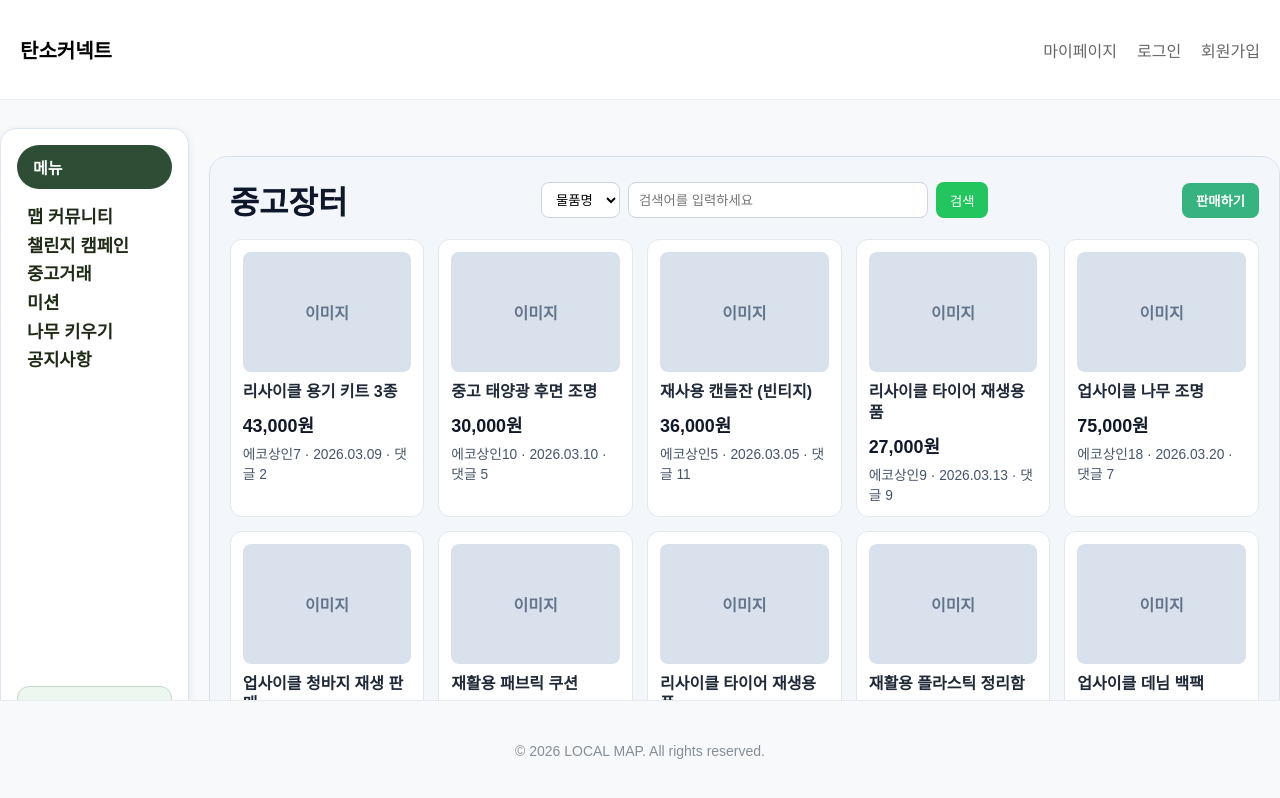
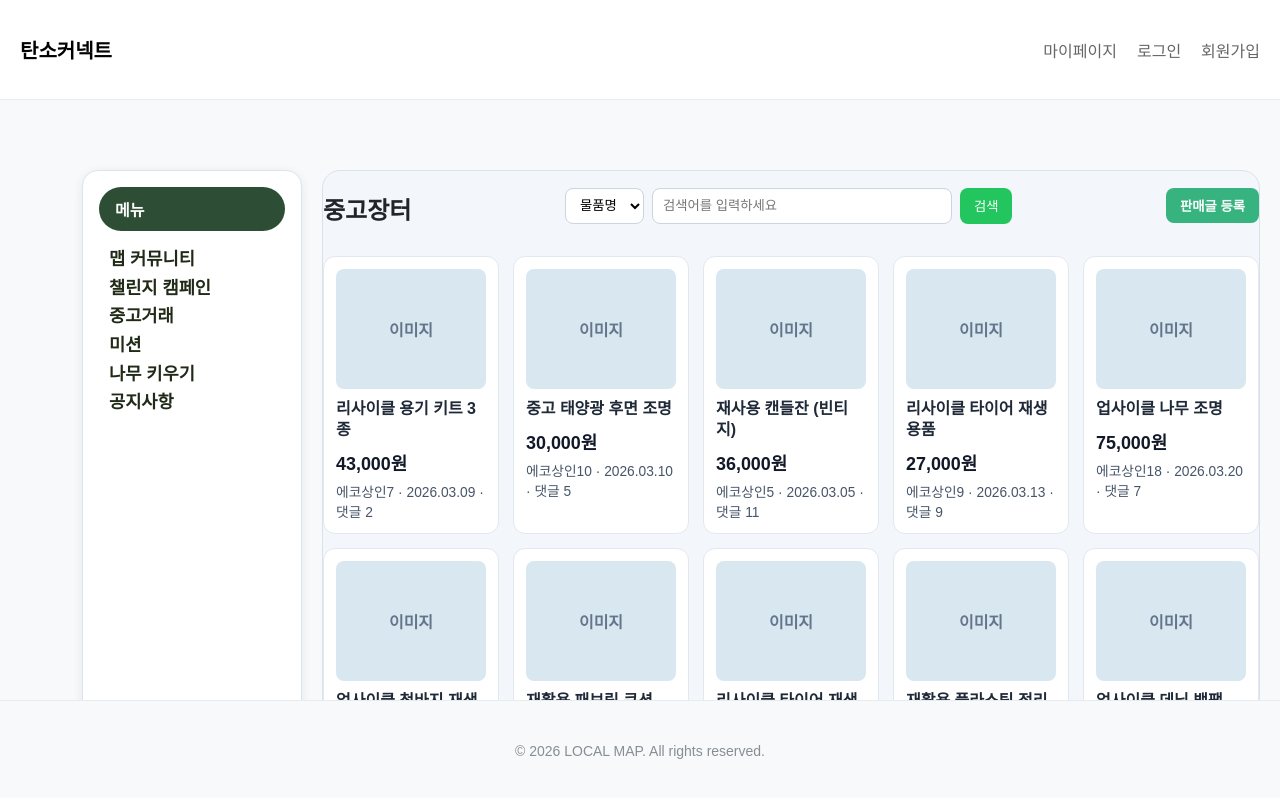
Before and after one commit to BC215/semi_test, a React (Vite) app: page /store in a window 1280 px wide. Built offline with nearby package versions, Linux system fonts and the light colour scheme.

Commit message:
중고장터  메뉴 css조절

```diff
--- a/src/App.css
+++ b/src/App.css
@@ -21,4 +21,13 @@
 .main {
   flex: 1; /* 헤더/푸터 제외 남은 공간 다 차지 */
   overflow: auto; /* 페이지 전체 컨텐츠가 길어도 스크롤 허용 */
+  padding-top: calc(var(--header-h) / 2); /* 헤더 여백을 반으로 줄임 */
 }
+
+.common_wrap {
+  width: min(1580px, 100%);
+  margin: 0 auto;
+  padding: 20px;
+  box-sizing: border-box;
+  padding-top: 0;
+}
--- a/src/Main.module.css
+++ b/src/Main.module.css
@@ -87,3 +87,17 @@
   background: linear-gradient(90deg, #2d6a4f, #52b788);
   width: 100%;
 }
+
+/* 메뉴패널 공통 스타일 (Main/Store 동일) */
+.menu_panel {
+  width: 220px;
+  min-width: 220px;
+  max-width: 220px;
+  box-sizing: border-box;
+  margin-left: 20px;
+  padding: 16px;
+  background: #ffffff;
+  border: 1px solid #dbe4ef;
+  border-radius: 16px;
+  box-shadow: 0 2px 10px rgba(0,0,0,0.08);
+}
--- a/src/components/board/Store.jsx
+++ b/src/components/board/Store.jsx
@@ -54,7 +54,7 @@ const Store = () => {
   };
 
   return (
-    <div className={styles.store_layout}>
+    <div className={`${styles.store_layout} common_wrap`}>
       {/* 좌측 메뉴 + 고객센터 (Main 페이지와 동일 위치) */}
       <aside className={styles.menu_panel}>
         <div className={styles.menu_title}>메뉴</div>
@@ -94,7 +94,7 @@ const Store = () => {
           />
           <button onClick={updateSearch}>검색</button>
         </div>
-        <button className={styles.sell_button}>판매하기</button>
+        <button className={styles.sell_button}>판매글 등록</button>
       </div>
 
       <div className={styles.grid_box}>
--- a/src/components/board/Store.module.css
+++ b/src/components/board/Store.module.css
@@ -6,19 +6,42 @@
 
 .store_layout {
   display: flex;
-  align-items: flex-start; /* 상단 맞춤: 메뉴와 스토어 헤더가 동일 높이에 시작 */
+  align-items: flex-start;
   gap: 20px;
   width: min(1580px, 100%);
-  margin: 28px auto 0;
+  margin: 0;
+  padding: 20px; /* 메인 페이지와 동일한 상단/좌측 여백 */
+  min-height: calc(100vh - var(--header-h));
+  box-sizing: border-box;
+}
+
+/* 메뉴판도 메인과 동일한 left margin */
+.menu_panel {
+  margin-left: 20px;
 }
 
 .store_wrap {
-  margin-top: 0; /* 왼쪽 메뉴 상단과 맞추기 */
+  margin: 0;
+  width: 100%;
+  min-height: 720px;
+  background: #f3f6fa;
+  border-radius: 18px;
+  box-sizing: border-box;
+  border: 1px solid #d9e2ec;
+  padding: 0;
+}
+
+.store_wrap h1 {
+  margin: 0;
+  padding: 20px 0 14px;
 }
 
 .menu_panel {
   width: 220px;
+  min-width: 220px;
+  max-width: 220px;
   height: 720px;
+  margin-left:62px; /* 메인과 동일한 왼쪽 여백 기준 */
   background: #ffffff;
   border: 1px solid #dbe4ef;
   border-radius: 16px;
@@ -27,6 +50,7 @@
   display: flex;
   flex-direction: column;
   justify-content: flex-start;
+  box-sizing: border-box;
 }
 
 .menu_title {
@@ -112,16 +136,6 @@
   text-decoration: none;
 }
 
-.store_wrap {
-  width: min(1340px, 100%);
-  margin: 28px auto 60px;
-  padding: 20px;
-  background: #f3f6fa;
-  border-radius: 18px;
-  box-sizing: border-box;
-  border: 1px solid #d9e2ec;
-}
-
 .header_box {
   display: flex;
   align-items: center;
@@ -151,30 +165,19 @@
 }
 
 .search_box input {
-  width: 300px; /* 넓게 */
+  width: 300px;
 }
 
 .search_box button {
   padding: 0 14px;
-  background: #22c55e; /* 판매하기 버튼과 동일 색  */
+  background: #22c55e;
   color: white;
   border: none;
   cursor: pointer;
 }
 
 .search_box button:hover {
-  background: #16a34a;
-}
-
-.search_box button:hover {
   background: #2563eb;
-}
-
-.header_box h1 {
-  margin: 0;
-  font-size: 2rem;
-  font-weight: 800;
-  color: #0f172a;
 }
 
 .sell_button {
@@ -212,7 +215,7 @@
   width: 100%;
   height: 120px;
   border-radius: 8px;
-  background: #d9e2ec;
+  background: #d9e8f0;
   display: flex;
   align-items: center;
   justify-content: center;
--- a/src/pages/Main.jsx
+++ b/src/pages/Main.jsx
@@ -32,7 +32,7 @@ const Main = () => {
   const onNext = () => setSlideIndex((prev) => Math.min(maxIndex, prev + 1));
 
   return (
-    <div className={styles.main_wrap}>
+    <div className={`${styles.main_wrap} common_wrap`}>
       <div className={styles.top_row}>
         {/* 좌측: 메뉴 + 고객센터 */}
         <aside className={styles.menu_panel}>
```
